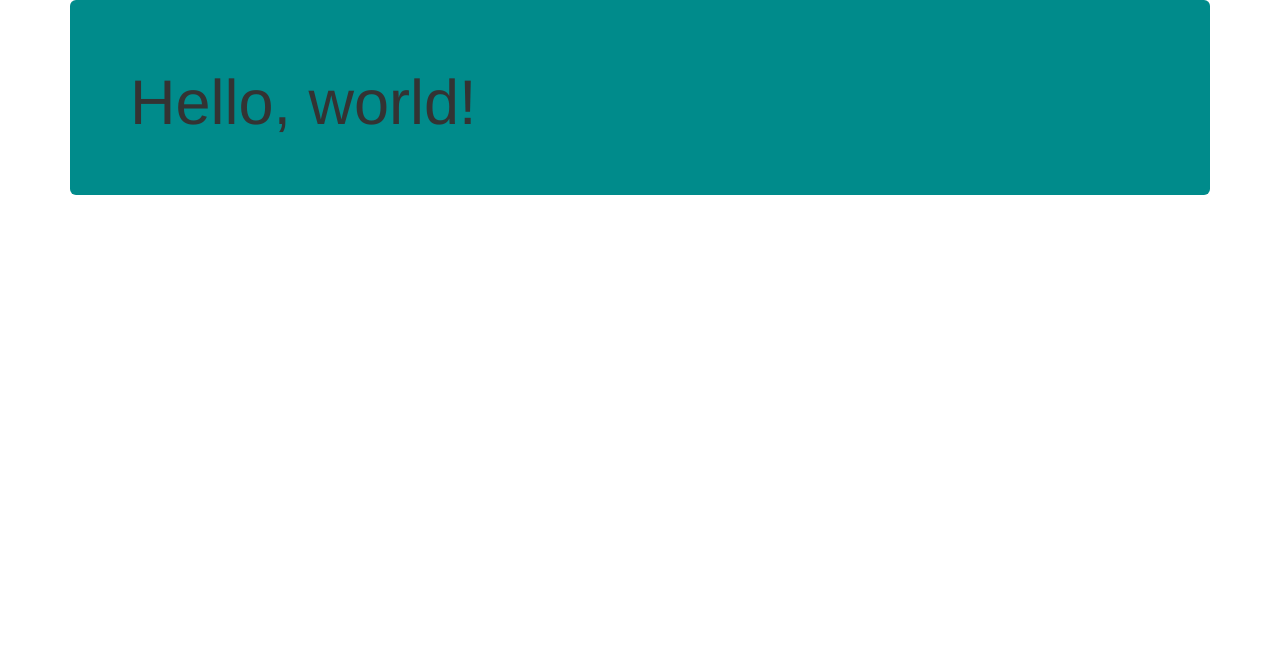
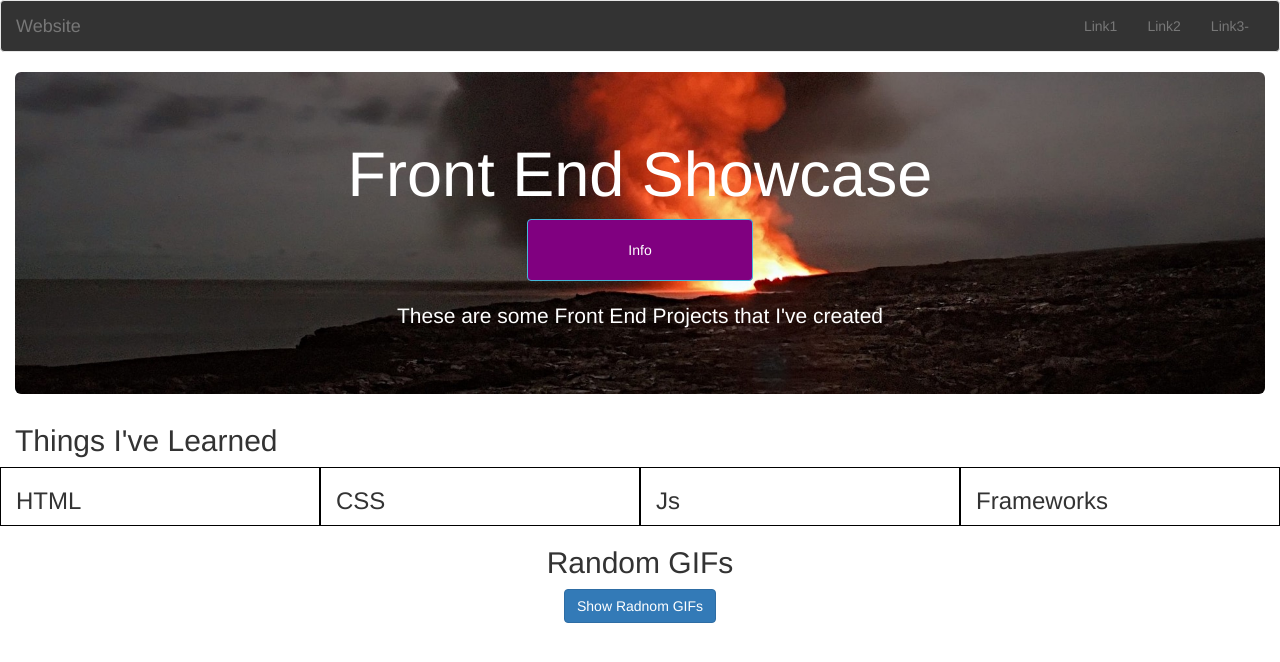
Before and after one commit to Cesarlagcc/first-bootstrap-project, a plain HTML site: page index.html in a window 1280 px wide. Drawn offline with Linux system fonts and the light colour scheme.

Commit message:
added api features

```diff
--- a/css/style.css
+++ b/css/style.css
@@ -1,3 +1,49 @@
+*{
+	/*box-sizing: border-box;*/
+	/*padding:0;
+	margin:0;*/
+}
+
+
+.navbar{
+	background:#333;
+	/*padding:10px;*/
+}
+
+.container-fluid{}
+
+.col-lg-3{
+	border:1px solid black;
+}
+
+.btn-info{
+	margin-bottom:20px;
+	padding:20px 100px;
+	background-color:purple;
+}
+
+.btn-info:hover{
+	background-color:#73f;
+}
+
+.btn-info:active:focus{
+	background-color: #73a;
+}
+
 .jumbotron{
-	background-color: darkcyan;
+	color:#fff;
 }
+
+.jumboimg{
+	text-align: center;
+	background-image: url("../images/eruption.jpeg");
+	background-position: bottom;
+	background-size:cover;
+	background-repeat: no-repeat;
+	width:100%;
+	/*vh:100%;*/
+}
+
+#rndm-gif-container img{
+	width:80%;
+}
--- a/index.html
+++ b/index.html
@@ -19,12 +19,66 @@
       <![endif]-->
     </head>
       <body>
-  <div class="container">
-    <div class="jumbotron">
-      <h1>Hello, world!</h1>
+      <nav class="navbar navbar-default">
+    <div class="container-fluid">
+      <!-- Brand and toggle get grouped for better mobile display -->
+      <div class="navbar-header">
+        <button type="button" class="navbar-toggle collapsed" data-toggle="collapse" data-target="#top-nav" aria-expanded="false">
+          <span class="sr-only">Toggle navigation</span>
+          <span class="icon-bar"></span>
+          <span class="icon-bar"></span>
+          <span class="icon-bar"></span>
+        </button>
+        <a class="navbar-brand" href="#">Website</a>
       </div>
 
+      <!-- Collect the nav links, forms, and other content for toggling -->
+      <div class="collapse navbar-collapse" id="top-nav">
+
+        <ul class="nav navbar-nav navbar-right">
+          <li><a href="#">Link1</a></li>
+          <li><a href="#">Link2</a></li>
+          <li><a href="#">Link3-</a></li>
+        </ul>
+      </div><!-- /.navbar-collapse -->
+    </div><!-- /.container-fluid -->
+  </nav>
+
+  <div class="container-fluid">
+    <div class="jumbotron jumboimg">
+      <h1 id="main-header">Front End Showcase</h1>
+      <button type="button" class="btn btn-info">Info</button>
+      <p>These are some Front End Projects that I've created</p>
     </div>
+
+
+  <h2>Things I've Learned</h2>
+
+  <div class="row">
+    <div class="col-lg-3 col-md-6 col-sm-12">
+        <h3>HTML</h3>
+    </div><!---.end-col-->
+     <div class="col-lg-3 col-md-6 col-sm-12">
+        <h3>CSS</h3>
+    </div><!---.end-col-->
+     <div class="col-lg-3 col-md-6 col-sm-12">
+      <h3>Js</h3>
+    </div><!---.end-col-->
+    <div class="col-lg-3 col-md-6 col-sm-12">
+      <h3>Frameworks</h3>
+    </div><!---.end-col-->
+
+  </div><!---./end row-->
+
+  <div class="text-center">
+    <h2>Random GIFs</h2>
+    <button class="btn btn-primary" id="random-gif-btn">Show Radnom GIFs</button>
+    <div id="rndm-gif-container"></div>
+  </div><!--container of gif-->
+
+
+</div><!---/.container -->
+
         <!-- jQuery (necessary for Bootstrap's JavaScript plugins) -->
         <script src="js/jquery-3.2.1.min.js"></script>
         <!-- Include all compiled plugins (below), or include individual files as needed -->
--- a/js/script.js
+++ b/js/script.js
@@ -0,0 +1,9 @@
+// var $mainHeader = $('#main-header');
+// $mainHeader.html("Hello");
+$('#random-gif-btn').click(function(){
+	$.get( "http://api.giphy.com/v1/gifs/random?api_key=dc6zaTOxFJmzC&rating=r", function( data ) {
+		var img = '<img src=" ' + data.data.image_url+ ' " >'
+		$("#rndm-gif-container").html(img);
+		console.log(data);
+	});
+});
```
Also changed, not shown: images/eruption.jpeg (added). Lines whose indentation alone changed are shown as unchanged.
